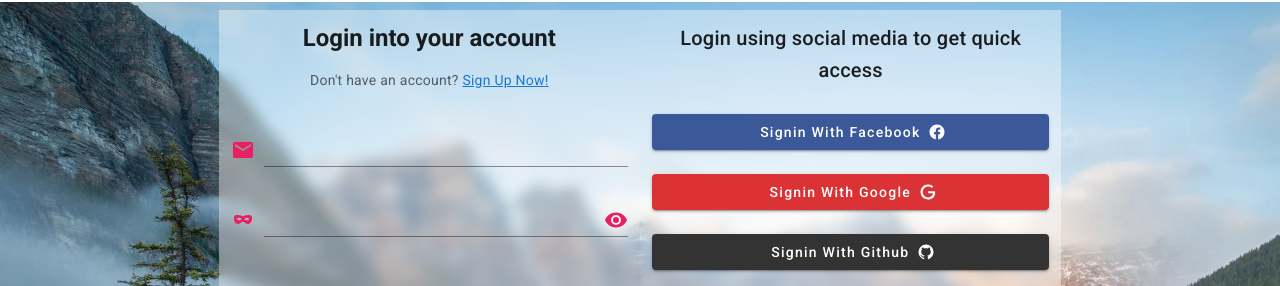
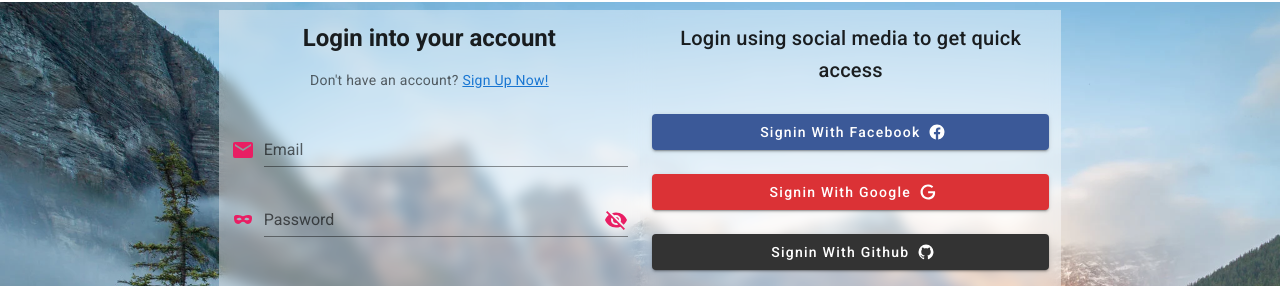
Before and after one commit to king-11/Nuxt_Images, a Nuxt app: page /login in a window 1280 px wide. Shown: the part 62-348 px from the top of the page. Built offline with nearby package versions, Linux system fonts and the light colour scheme; no server answers.

Commit message:
feat: hide and show passwords
conditional render icon and show hide password
accessibility add name and labels

```diff
--- a/pages/login.vue
+++ b/pages/login.vue
@@ -7,19 +7,22 @@
           <p class="text-center text-body-2 text--secondary">Don't have an account? <nuxt-link to="/register" exact="">Sign Up Now!</nuxt-link></p>
         </div>
         <div class="my-8 form-container mx-auto">
-          <v-text-field v-model="email" :rules="emailRules">
-              Email
+          <v-text-field label="Email" v-model="email" :rules="emailRules">
             <v-icon slot="prepend" color="pink">
               {{icons.mdiEmail}}
             </v-icon>
           </v-text-field>
-          <v-text-field v-model="password" :rules="passwordRules">
-              Password
+          <v-text-field label="Password" :type="passwordShow ? 'text': 'password'" v-model="password" :rules="passwordRules">
             <v-icon slot="prepend" color="pink">
               {{icons.mdiDominoMask}}
             </v-icon>
-            <v-icon slot="append" color="pink">
+            <v-icon slot="append" color="pink" @click="passwordShow = !passwordShow">
+              <slot v-if="passwordShow">
               {{icons.mdiEye}}
+              </slot>
+              <slot v-else>
+                {{icons.mdiEyeOff}}
+              </slot>
             </v-icon>
           </v-text-field>
         </div>
@@ -27,7 +30,7 @@
       <v-col cols="12" sm="12" md="5" lg="4">
         <div class="buttonContainer">
           <p class="text-center text-subtitle text-md-h6">Login using social media to get quick access</p>
-          <v-btn v-for="content in loginOptions" :key="content.name" :color="content.color" class="white--text my-3">
+          <v-btn :name="content.name" v-for="content in loginOptions" :key="content.name" :color="content.color" class="white--text my-3">
             <span class="text-capitalize">Signin with {{content.name}}</span>
             <v-icon right>{{content.icon}}</v-icon>
           </v-btn>
@@ -46,6 +49,7 @@ export default {
   data() {
     return {
       snackbar: false,
+      passwordShow: false,
       error_message: '',
       color: '',
       email: '',
```
